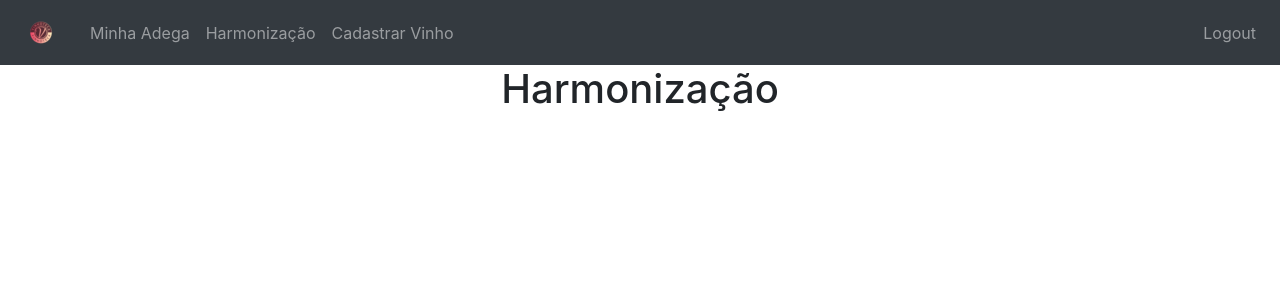
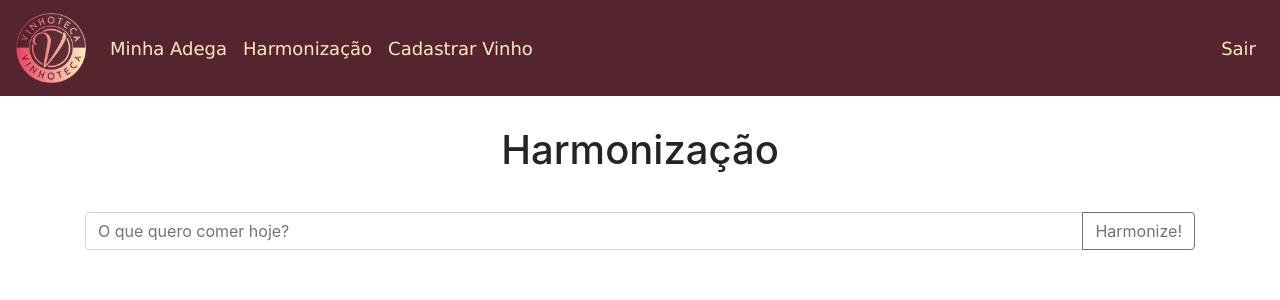
Before and after one commit to Maria0419/vinhoteca3, a Flask app: page /harmonizacao in a window 1280 px wide. Shown: the top 300 px of the page. Run offline with Flask 3, Linux system fonts and the light colour scheme; a user stored in the database is signed in; some libraries are stand-ins or nearby versions.

Commit message:
logo arrumada

```diff
--- a/Vinhoteca/website/templates/base.html
+++ b/Vinhoteca/website/templates/base.html
@@ -1,6 +1,7 @@
 <!DOCTYPE html>
 <html>
   <head>
+    <link rel="shortcut icon" href="{{ url_for('static', filename='favicon.ico') }}">
     <meta charset="utf-8" />
     <meta name="viewport" content="width=device-width, initial-scale=1" />
     <link
@@ -18,32 +19,31 @@
     <title>{% block title %}Home{% endblock %}</title>
   </head>
   <body>
-    <nav class="navbar navbar-expand-lg navbar-dark bg-dark">
+    <nav class="navbar navbar-expand-lg navbar-light" style="background-color: #54252f; font-size: large; font-family: Verdana, Geneva, Tahoma, sans-serif;">
       <button class="navbar-toggler" type="button" data-toggle="collapse" data-target="#navbar">
         <span class="navbar-toggler-icon"></span>
       </button>
       <a class="navbar-brand" href="#">
-        <img src="{{url_for('static', filename='logo_navbar.png')}}" />
+        <img src="{{url_for('static', filename='logo2.png')}}" width="70" height="70" />
       </a>
       <div class="collapse navbar-collapse" id="navbar">
         <div class="navbar-nav mr-auto">
           {% if user.is_authenticated %}
-          <a class="nav-item nav-link" id="home" href="/">Minha Adega</a>
-          <a class="nav-item nav-link" id="harmonizacao" href="/harmonizacao">Harmonização</a>
-          <a class="nav-item nav-link" id="register" href="/cadastro">Cadastrar Vinho</a>
+          <a class="nav-item nav-link" id="home" href="/" style="color: #fdebbb;">Minha Adega</a>
+          <a class="nav-item nav-link" id="harmonizacao" href="/harmonizacao" style="color: #fdebbb;">Harmonização</a>
+          <a class="nav-item nav-link" id="register" href="/cadastro" style="color: #fdebbb;">Cadastrar Vinho</a>
           {% else %}
-          <a class="nav-item nav-link" id="login" href="/login">Login</a>
-          <a class="nav-item nav-link" id="signUp" href="/sign-up">Sign Up</a>
+          <a class="nav-item nav-link" id="login" href="/login"style="color: #fdebbb;">Entrar</a>
+          <a class="nav-item nav-link" id="signUp" href="/sign-up"style="color: #fdebbb;">Cadastrarse</a>
           {% endif %}
         </div>
         <div class="navbar-nav ml-auto">
           {% if user.is_authenticated %}
-          <a class="nav-item nav-link" id="logout" href="/logout">Logout</a>
+          <a class="nav-item nav-link" id="logout" href="/logout"style="color: #fdebbb;">Sair</a>
           {% endif %}
         </div>
       </div>
     </nav>
-
 
     {% with messages = get_flashed_messages(with_categories=true) %} {% if
     messages %} {% for category, message in messages %} {% if category ==
--- a/Vinhoteca/website/templates/home.html
+++ b/Vinhoteca/website/templates/home.html
@@ -1,6 +1,6 @@
 {% extends "base.html" %} {% block title %}Vinoteca{% endblock %} {% block content
   %}
-<h1 align="center">Minha Adega</h1>
+<h1 align="center" style="padding-top: 30px; padding-bottom: 30px;">Minha Adega</h1>
 
 <div id="carouselExampleIndicators" class="carousel slide" data-ride="carousel">
   <ol class="carousel-indicators">
--- a/Vinhoteca/website/templates/wine_pairing.html
+++ b/Vinhoteca/website/templates/wine_pairing.html
@@ -1,4 +1,13 @@
 {% extends "base.html" %} {% block title %}Harmonização{% endblock %} {% block content
     %}
-<h1 align="center">Harmonização</h1>
-    {% endblock %}
+<h1 align="center" style="padding-top: 30px; padding-bottom: 30px;">Harmonização</h1>
+
+<div class="input-group mb-3">
+    <input type="text" class="form-control" placeholder="O que quero comer hoje?" aria-label="Recipient's username" aria-describedby="basic-addon2">
+    <div class="input-group-append">
+      <button class="btn btn-outline-secondary" type="button">Harmonize!</button>
+    </div>
+  </div>
+
+
+{% endblock %}
```
Also changed, not shown: Vinhoteca/website/static/bg.jpg (added), Vinhoteca/website/static/favicon.ico (added), Vinhoteca/website/static/logo2.png (added), Vinhoteca/website/static/logo_navbar.png (deleted).
